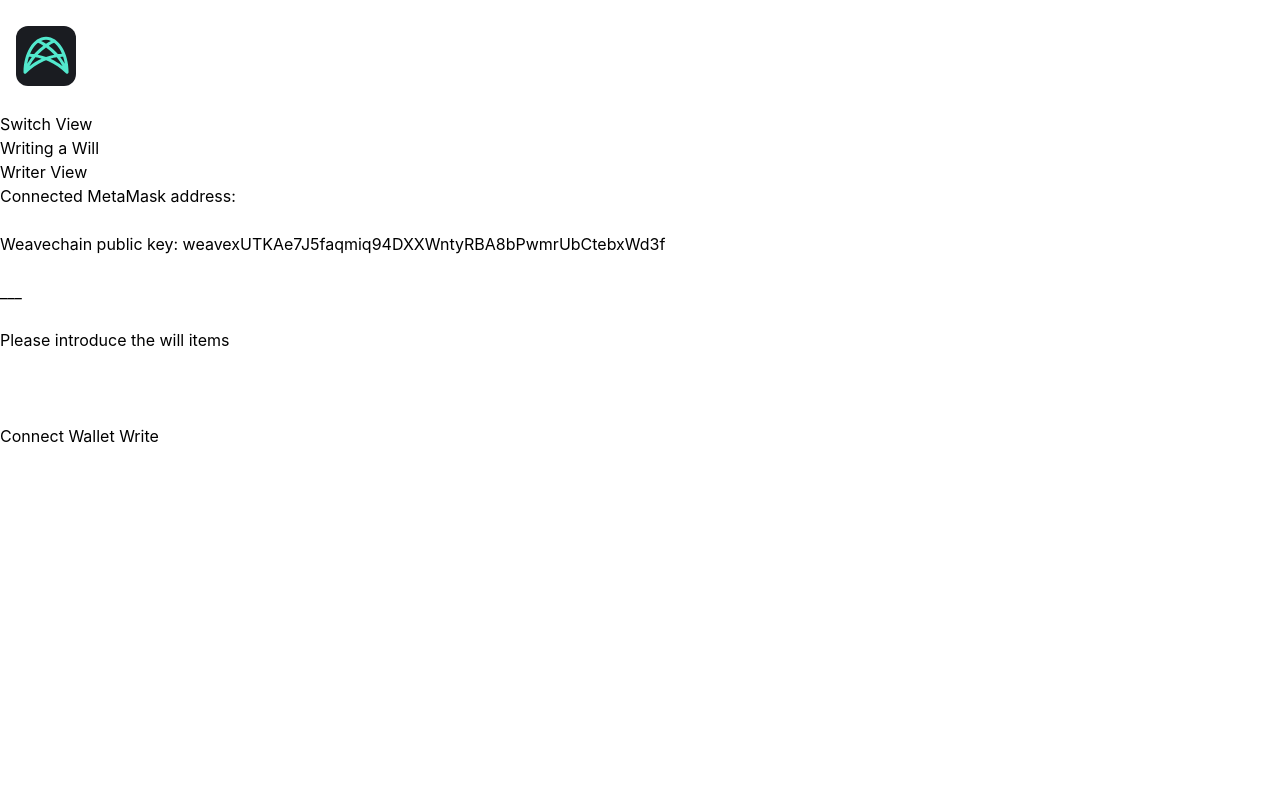
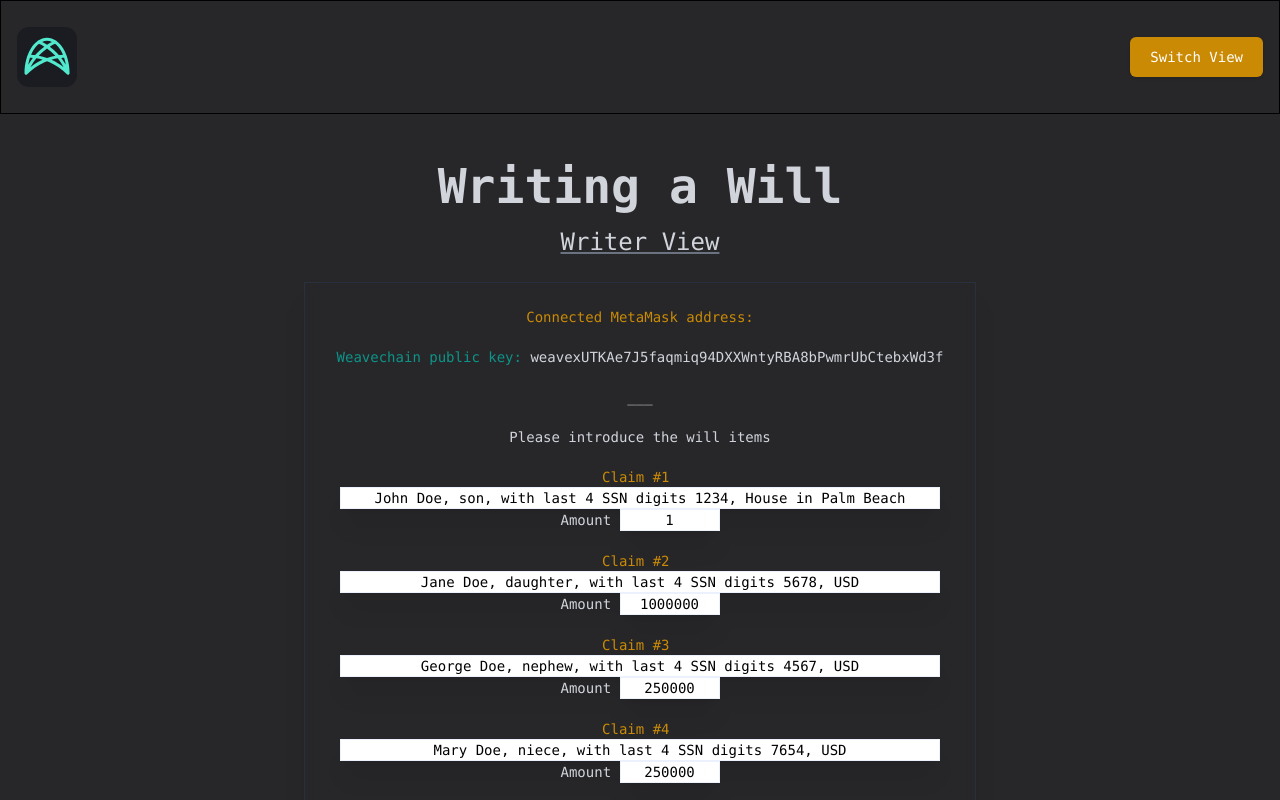
Before and after one commit to weavechain-web3/inheritable, a React (Create React App) app: page / in a window 1280 px wide. Shown: the top 800 px of the page. Built offline with nearby package versions, Linux system fonts and the light colour scheme.

Commit message:
added styling, color schema todo

```diff
--- a/src/App.js
+++ b/src/App.js
@@ -24,11 +24,11 @@ class App extends Component {
     }
 
     render() {
-        return <div>
-            <div >
+        return <div className="font-mono bg-zinc-800">
+            <div className="font-mono flex items-center justify-between border border-black shadow-xl">
                 <img src={logo} className="logo m-4" alt="logo" />
 
-                <button type="submit" onClick={() => this.switch()}>
+                <button className="px-5 py-2.5 m-4 text-sm font-medium text-white bg-yellow-600 hover:bg-yellow-700 rounded-md shadow" type="submit" onClick={() => this.switch()}>
                     Switch View
                 </button>
             </div>
--- a/src/Reader.js
+++ b/src/Reader.js
@@ -2,6 +2,9 @@ import React, { Component, useEffect } from 'react';
 import './App.css';
 import Web3 from 'web3'
 import WeaveHelper from "./weaveapi/helper";
+import { ComputeOptions } from "./weaveapi/options";
+import CodeEditor from "@uiw/react-textarea-code-editor";
+import StringifyWithFloats from "stringify-with-floats"
 import { keccak512 } from 'js-sha3'
 import { binary_to_base58, base58_to_binary } from 'base58-js'
 const solanaWeb3 = require("@solana/web3.js");
@@ -141,7 +144,7 @@ class Reader extends Component {
 
         //2. read merkle tree from source
         const resMerkle = await nodeApi.merkleTree(session, data_collection, table,
-            new WeaveHelper.Filter(null, null, null, null, [ "claim", "amount" ]),
+            new WeaveHelper.Filter(null, null, null, null, ["claim", "amount"]),
             salt,
             digest,
             WeaveHelper.Options.READ_DEFAULT_NO_CHAIN
@@ -244,7 +247,7 @@ class Reader extends Component {
                     }
                 }
             }
-        } catch(error) {
+        } catch (error) {
             this.setState({
                 error: "Failed checking signature"
             });
@@ -266,39 +269,43 @@ class Reader extends Component {
             error
         } = this.state;
 
-        return <section>
-            <header>
-                <h1>
+        return <section className="bg-zinc-800 min-h-screen pb-16">
+            <header className="items-center justify-between pt-12">
+                <h1 className="mx-auto text-center pb-2 text-5xl font-extrabold font-mono text-gray-300">
                     Checking a Claim
                 </h1>
-                <h1>Reader View</h1>
+                <h1 className="mx-auto text-center m-2 text-2xl font-medium font-mono text-gray-300 underline decoration-gray-500">Reader View</h1>
             </header>
 
-            <div>
-                <div>
+            <div class="text-sm items-center text-center mt-6">
+                <div class="max-w-2xl p-6 mx-auto text-center backdrop-sepia-0 backdrop-blur-sm border shadow-xl border-blue-500/10">
 
-                    <p>
-                        <span>Connected MetaMask address: </span> <span className="text-gray-800"> {this.state.currentMetamaskAccount}</span>
+                    <p class="transition ">
+                        <span className="text-yellow-600">Connected MetaMask address: </span> <span className="text-gray-300"> {this.state.currentMetamaskAccount}</span>
                         <br />
                         <br />
-                        <span>Weavechain public key: </span> <span className="text-gray-800">{this.state.publicKey}</span>
+                        <span className="text-teal-600">Weavechain public key: </span> <span className="text-gray-300">{this.state.publicKey}</span>
                         <br />
-                        <span><a href={"https://explorer.solana.com/address/EiG3thMCVKXKMAKD2ryQvRqx3pEb2ZxjBdRkDQ7At2na?cluster=testnet"} target={"_blank"}>Solana Program Account {storageAccount}</a></span>
+                        <span className="text-indigo-600"><a href={"https://explorer.solana.com/address/EiG3thMCVKXKMAKD2ryQvRqx3pEb2ZxjBdRkDQ7At2na?cluster=testnet"} target={"_blank"}>
+                            Solana Program Account: <span className="text-gray-300">{storageAccount}</span>
+                        </a></span>
                         <br />
                         <br />
-
-                        <label>Claim</label>
+                        <span className="text-gray-300">___</span>
+                        <br />
+                        <br />
+                        <label className="text-yellow-600">Claim</label>
                         &nbsp;
-                        <input style={{width: "600px"}}
+                        <input className='border shadow-xl border-blue-500/10 text-center' style={{ width: "600px" }}
                             type="text"
                             placeholder="0"
                             value={claim}
                             onChange={(event) => this.setState({ claim: event.target.value })}
                         />
                         <br />
-                        <label>Amount</label>
+                        <label className="text-yellow-600">Amount</label>
                         &nbsp;
-                        <input style={{width: "100px"}}
+                        <input className='border shadow-xl border-blue-500/10 text-center' style={{ width: "100px" }}
                             type="text"
                             placeholder="0"
                             value={qty}
@@ -306,9 +313,9 @@ class Reader extends Component {
                         />
                         <br />
                         <br />
-                        <label>Secret Salt</label>
+                        <label className="text-yellow-600">Secret Salt</label>
                         &nbsp;
-                        <input style={{width: "100px"}}
+                        <input className='border shadow-xl border-blue-500/10 text-center' style={{ width: "100px" }}
                             type="text"
                             placeholder="0"
                             value={salt}
@@ -317,21 +324,31 @@ class Reader extends Component {
                         <br />
                         <br />
                         {message ? <>
-                            <span style={{color: "green", whiteSpace: "pre-line"}}>{message}</span>
+                            <span style={{ color: "green", whiteSpace: "pre-line" }}>{message}</span>
                         </> : null}
                         {success ? <>
-                            <span style={{color: "red"}}>Success</span>
+                            <span style={{ color: "red" }}>Success</span>
                         </> : null}
                         {error ? <>
-                            <span style={{color: "red"}}>{error}</span>
+                            <span style={{ color: "red" }}>{error}</span>
                         </> : null}
 
                         <br />
                         <br />
 
-                        <button type="submit" onClick={() => this.connect()}>Connect Wallet</button>
+                        <button
+                            className="px-5 py-2.5 mt-2 text-sm font-medium text-white bg-yellow-600 hover:bg-yellow-700 rounded-md shadow"
+                            type="submit" onClick={() => this.connect()}>
+
+                            Connect Wallet
+                        </button>
                         &nbsp;
-                        <button type="submit" onClick={() => this.check()}>Check Claim</button>
+                        <button
+                            className="px-5 py-2.5 text-sm font-medium text-white bg-yellow-600 hover:bg-yellow-700 rounded-md shadow"
+                            type="submit" onClick={() => this.check()}>
+
+                            Check Claim
+                        </button>
                     </p>
                 </div>
             </div>
--- a/src/Writer.js
+++ b/src/Writer.js
@@ -2,6 +2,7 @@ import React, { Component, useEffect } from 'react';
 import './App.css';
 import Web3 from 'web3'
 import WeaveHelper from "./weaveapi/helper";
+import CodeEditor from "@uiw/react-textarea-code-editor";
 
 const sideChain = "https://public.weavechain.com:443/92f30f0b6be2732cb817c19839b0940c";
 
@@ -43,6 +44,14 @@ class Writer extends Component {
             credentials: null,
             saved: false,
             wallet: null,
+            claim_1: "John Doe, son, with last 4 SSN digits 1234, House in Palm Beach",
+            qty_1: 1.0,
+            claim_2: "Jane Doe, daughter, with last 4 SSN digits 5678, USD",
+            qty_2: 1000000.0,
+            claim_3: "George Doe, nephew, with last 4 SSN digits 4567, USD",
+            qty_3: 250000.0,
+            claim_4: "Mary Doe, niece, with last 4 SSN digits 7654, USD",
+            qty_4: 250000.0,
         };
 
         this.loadWeb3().then(async () => {
@@ -126,12 +135,12 @@ class Writer extends Component {
 
         const layout = {
             "columns": {
-                "id": {"type": "LONG", "isIndexed": true, "isUnique": true, "isNullable": false},
-                "ts": {"type": "LONG"},
-                "pubkey": {"type": "STRING"},
-                "sig": {"type": "STRING"},
-                "claim": {"type": "STRING"},
-                "amount": {"type": "DOUBLE"}
+                "id": { "type": "LONG", "isIndexed": true, "isUnique": true, "isNullable": false },
+                "ts": { "type": "LONG" },
+                "pubkey": { "type": "STRING" },
+                "sig": { "type": "STRING" },
+                "claim": { "type": "STRING" },
+                "amount": { "type": "DOUBLE" }
             },
             "idColumnIndex": 0,  // Autogenerates IDs
             "timestampColumnIndex": 1, // Fills the column automatically with the network time
@@ -187,7 +196,7 @@ class Writer extends Component {
 
         //3. check merkle tree
         const resMerkle = await nodeApi.merkleTree(session, data_collection, table
-            , new WeaveHelper.Filter(null, null, null, null, [ "claim", "amount" ])
+            , new WeaveHelper.Filter(null, null, null, null, ["claim", "amount"])
             , "salt1234"
             , "Keccak-512"
             , WeaveHelper.Options.READ_DEFAULT_NO_CHAIN
@@ -208,36 +217,129 @@ class Writer extends Component {
             claim_4, qty_4
         } = this.state;
 
-        return <div>
-            <header>
-                <h1>
+        return <div className="text-gray-300 bg-zinc-800 min-h-screen pb-32">
+            <header className="items-center justify-between pt-12">
+                <h1 className="mx-auto text-center pb-2 text-5xl font-extrabold font-mono text-gray-300">
                     Writing a Will
                 </h1>
-                <h1>
+                <h1 className="mx-auto text-center m-2 text-2xl font-medium font-mono text-gray-300 underline decoration-gray-500">
                     Writer View
                 </h1>
             </header>
 
-            <div>
-                <div>
-                    <span>Connected MetaMask address: </span> <span> {this.state.currentMetamaskAccount}</span>
+            <div class="text-sm items-center text-center mt-6">
+                <div class="max-w-2xl p-6 mx-auto text-center backdrop-sepia-0 backdrop-blur-sm border shadow-xl border-blue-500/10">
+                    <span className="text-yellow-600">Connected MetaMask address: </span> <span className="text-gray-300"> {this.state.currentMetamaskAccount}</span>
                     <br />
                     <br />
-                    <span>Weavechain public key: </span> <span>{this.state.publicKey}</span>
+                    <span className="text-teal-600">Weavechain public key: </span> <span className="text-gray-300">{this.state.publicKey}</span>
                     <br />
                     <br />
-                    <span>___</span>
+                    <span className="text-gray-300">___</span>
                     <br />
                     <br />
-                    <div>Please introduce the will items</div>
+                    <div className="text-gray-300">Please introduce the will items</div>
                     <br />
 
+                    <label className="text-yellow-600">Claim #1</label>
+                    &nbsp;
+                    <input className='text-black border shadow-xl border-blue-500/10 text-center' style={{ width: "600px" }}
+                        type="text"
+                        placeholder="0"
+                        value={claim_1}
+                        onChange={(event) => this.setState({ claim_1: event.target.value })}
+                    />
+                    <br />
+                    <label>Amount</label>
+                    &nbsp;
+                    <input className='border shadow-xl border-blue-500/10 text-center text-black' style={{ width: "100px" }}
+                        type="text"
+                        placeholder="0"
+                        value={qty_1}
+                        onChange={(event) => this.setState({ qty_1: event.target.value })}
+                    />
+                    <br />
+                    <br />
+
+                    <label className="text-yellow-600">Claim #2</label>
+                    &nbsp;
+                    <input className='border shadow-xl border-blue-500/10 text-center text-black' style={{ width: "600px" }}
+                        type="text"
+                        placeholder="0"
+                        value={claim_2}
+                        onChange={(event) => this.setState({ claim_2: event.target.value })}
+                    />
+                    <br />
+                    <label>Amount</label>
+                    &nbsp;
+                    <input className='border shadow-xl border-blue-500/10 text-center text-black' style={{ width: "100px" }}
+                        type="text"
+                        placeholder="0"
+                        value={qty_2}
+                        onChange={(event) => this.setState({ qty_2: event.target.value })}
+                    />
+                    <br />
+                    <br />
+
+                    <label className="text-yellow-600">Claim #3</label>
+                    &nbsp;
+                    <input className='border shadow-xl border-blue-500/10 text-center text-black' style={{ width: "600px" }}
+                        type="text"
+                        placeholder="0"
+                        value={claim_3}
+                        onChange={(event) => this.setState({ claim_3: event.target.value })}
+                    />
+                    <br />
+                    <label>Amount</label>
+                    &nbsp;
+                    <input className='border shadow-xl border-blue-500/10 text-center text-black' style={{ width: "100px" }}
+                        type="text"
+                        placeholder="0"
+                        value={qty_3}
+                        onChange={(event) => this.setState({ qty_3: event.target.value })}
+                    />
+                    <br />
+                    <br />
+
+                    <label className="text-yellow-600">Claim #4</label>
+                    &nbsp;
+                    <input className='border shadow-xl border-blue-500/10 text-center text-black' style={{ width: "600px" }}
+                        type="text"
+                        placeholder="0"
+                        value={claim_4}
+                        onChange={(event) => this.setState({ claim_4: event.target.value })}
+                    />
+                    <br />
+                    <label>Amount</label>
+                    &nbsp;
+                    <input className='border shadow-xl border-blue-500/10 text-center text-black' style={{ width: "100px" }}
+                        type="text"
+                        placeholder="0"
+                        value={qty_4}
+                        onChange={(event) => this.setState({ qty_4: event.target.value })}
+                    />
+                    <br />
+                    <br />
+
+                    {!!rootHash ? <>
+                        <span style={{ color: "red" }}>Success</span>
+                        <br />
+                        {rootHash}
+                    </> : null}
 
                     <br />
                     <br />
-                    <button type="submit" onClick={() => this.connect()}>Connect Wallet</button>
+                    <button
+                        className="px-5 py-2.5 mt-2 text-sm font-medium text-white bg-yellow-600 hover:bg-yellow-700 rounded-md shadow"
+                        type="submit" onClick={() => this.connect()}>
+                        Connect Wallet
+                    </button>
                     &nbsp;
-                    <button type="submit" onClick={() => this.write()}>Write</button>
+                    <button
+                        className="px-5 py-2.5 mt-2 text-sm font-medium text-white bg-yellow-600 hover:bg-yellow-700 rounded-md shadow"
+                        type="submit" onClick={() => this.write()}>
+                        Write
+                    </button>
                 </div>
             </div>
             <br />
```
Lines whose indentation alone changed are shown as unchanged.
